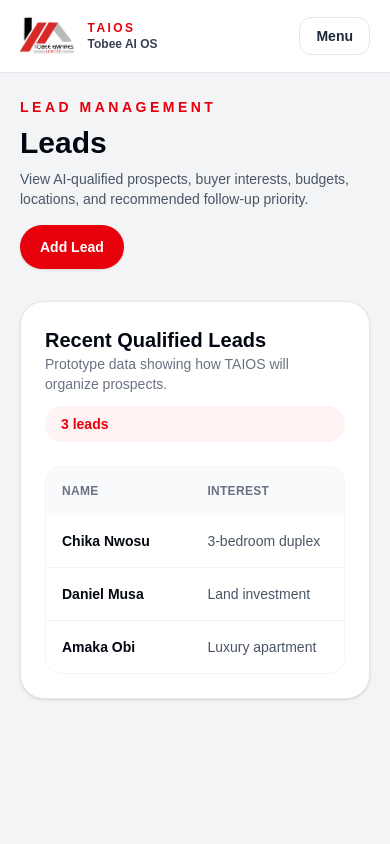
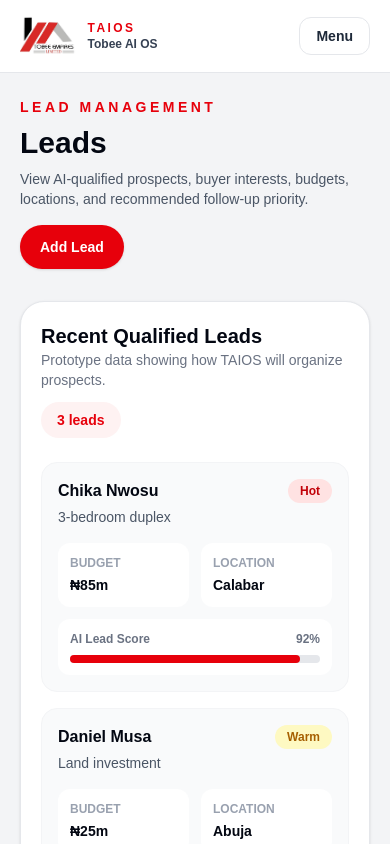
Before and after one commit to taios-dashboard/taios-dashboard, a Next.js app: page /leads in a window 390 px wide. Shown: the top 844 px of the page. Built offline with nearby package versions, Linux system fonts and the light colour scheme.

Commit message:
Improve mobile leads layout

```diff
--- a/src/app/leads/page.tsx
+++ b/src/app/leads/page.tsx
@@ -18,12 +18,12 @@ export default function LeadsPage() {
           </p>
         </div>
 
-        <button className="w-fit self-start md:self-auto rounded-full bg-red-600 px-5 py-3 text-sm font-bold text-white shadow-sm transition hover:bg-red-700">
+        <button className="w-fit self-start rounded-full bg-red-600 px-5 py-3 text-sm font-bold text-white shadow-sm transition hover:bg-red-700 md:self-auto">
           Add Lead
         </button>
       </header>
 
-      <section className="rounded-3xl border border-gray-200 bg-white p-6 shadow-sm">
+      <section className="rounded-3xl border border-gray-200 bg-white p-5 shadow-sm md:p-6">
         <div className="mb-6 flex flex-col justify-between gap-3 md:flex-row md:items-center">
           <div>
             <h2 className="text-xl font-bold text-gray-950">
@@ -34,13 +34,70 @@ export default function LeadsPage() {
             </p>
           </div>
 
-          <div className="rounded-full bg-red-50 px-4 py-2 text-sm font-semibold text-red-600">
+          <div className="w-fit rounded-full bg-red-50 px-4 py-2 text-sm font-semibold text-red-600">
             {recentLeads.length} leads
           </div>
         </div>
 
-        <div className="max-w-full overflow-x-auto rounded-2xl border border-gray-100">
-          <table className="min-w-[760px] border-collapse text-left text-sm">
+        <div className="space-y-4 md:hidden">
+          {recentLeads.map((lead) => (
+            <article
+              key={lead.name}
+              className="rounded-2xl border border-gray-100 bg-gray-50 p-4"
+            >
+              <div className="flex items-start justify-between gap-3">
+                <div>
+                  <h3 className="font-bold text-gray-950">{lead.name}</h3>
+                  <p className="mt-1 text-sm text-gray-600">{lead.interest}</p>
+                </div>
+
+                <span
+                  className={`rounded-full px-3 py-1 text-xs font-bold ${
+                    lead.status === "Hot"
+                      ? "bg-red-100 text-red-700"
+                      : "bg-yellow-100 text-yellow-700"
+                  }`}
+                >
+                  {lead.status}
+                </span>
+              </div>
+
+              <div className="mt-4 grid grid-cols-2 gap-3 text-sm">
+                <div className="rounded-xl bg-white p-3">
+                  <p className="text-xs font-semibold uppercase text-gray-400">
+                    Budget
+                  </p>
+                  <p className="mt-1 font-bold text-gray-950">{lead.budget}</p>
+                </div>
+
+                <div className="rounded-xl bg-white p-3">
+                  <p className="text-xs font-semibold uppercase text-gray-400">
+                    Location
+                  </p>
+                  <p className="mt-1 font-bold text-gray-950">
+                    {lead.location}
+                  </p>
+                </div>
+
+                <div className="col-span-2 rounded-xl bg-white p-3">
+                  <div className="mb-2 flex justify-between text-xs font-semibold text-gray-500">
+                    <span>AI Lead Score</span>
+                    <span>{lead.score}%</span>
+                  </div>
+                  <div className="h-2 rounded-full bg-gray-200">
+                    <div
+                      className="h-2 rounded-full bg-red-600"
+                      style={{ width: `${lead.score}%` }}
+                    />
+                  </div>
+                </div>
+              </div>
+            </article>
+          ))}
+        </div>
+
+        <div className="hidden overflow-x-auto rounded-2xl border border-gray-100 md:block">
+          <table className="w-full min-w-[760px] border-collapse text-left text-sm">
             <thead className="bg-gray-50 text-xs uppercase tracking-wide text-gray-500">
               <tr>
                 <th className="px-4 py-4">Name</th>
```
